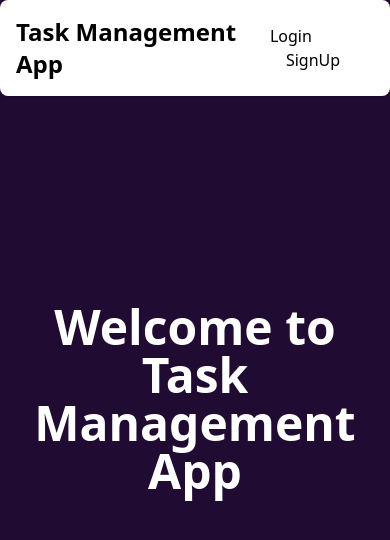
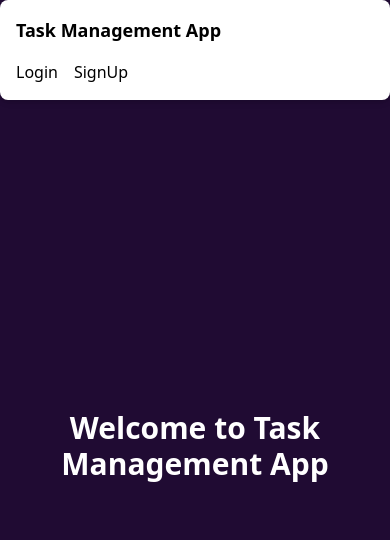
Before and after one commit to dshah-dev/Task-Management-App, a React app in the folder Frontend/: page / in a window 390 px wide. Shown: the top 540 px of the page. Built offline with nearby package versions, Linux system fonts and the light colour scheme; the HTML template or start-up script is replaced by a standard one.

Commit message:
responsive designe 01

```diff
--- a/Frontend/db.json
+++ b/Frontend/db.json
@@ -6,7 +6,7 @@
       "Name": "Dhaval",
       "priority": "low",
       "dueDate": "2026-01-07",
-      "status": "done"
+      "status": "todo"
     },
     {
       "id": "ce29",
@@ -38,7 +38,7 @@
       "Name": "by adding",
       "priority": "low",
       "dueDate": "2026-01-12",
-      "status": "todo"
+      "status": "done"
     },
     {
       "id": "8371",
--- a/Frontend/src/common/components/Input.jsx
+++ b/Frontend/src/common/components/Input.jsx
@@ -7,7 +7,7 @@ function Input({ variant = "primary", label, error, ...props }) {
       label: "text-black"
     },
     searchBar: {
-      input: "p-2 border rounded-lg w-full min-w-lg shadow-md",
+      input: "p-2 border rounded-lg w-full shadow-md",
     },
     auth: {
       input: "w-full bg-input-bg rounded-lg border-input-border border-[1.15px] px-4 py-2 text-white outline-none focus:border-gold focus:ring-0",
--- a/Frontend/src/common/components/Navbar.jsx
+++ b/Frontend/src/common/components/Navbar.jsx
@@ -5,7 +5,11 @@ import { removeuser } from "../../redux/authSlice";
 import Input from "./Input";
 import Button from "./Button";
 import user1 from "../../assets/image1.png";
-import { openLogin, openSignup , openProfile} from "../../redux/authStateManageSlice";
+import {
+  openLogin,
+  openSignup,
+  openProfile,
+} from "../../redux/authStateManageSlice";
 
 function Navbar({ searchTask, setSearchTask, onAddTaskClick }) {
   const { currentUser } = useSelector((state) => state.auth);
@@ -18,22 +22,22 @@ function Navbar({ searchTask, setSearchTask, onAddTaskClick }) {
   };
 
   return (
-    <header className="flex justify-between items-center mb-4 bg-white shadow-sm p-4 rounded-lg">
-      <Link to="/">
-        <h1 className="text-2xl font-bold text-black">Task Management App</h1>
-      </Link>
-
+    <header className="bg-white p-4 rounded-lg shadow-md mb-2">
+      <div className="flex flex-col gap-4 sm:flex-row sm:items-center sm:justify-between">
+          <h1 className="text-lg font-bold text-black md:text-2xl whitespace-nowrap">
+            Task Management App
+          </h1>
         {!currentUser ? (
           <>
             <div>
               <button
-              onClick={()=>dispatch(openLogin())}
+                onClick={() => dispatch(openLogin())}
                 className="text-black hover:text-purple-700 font-medium"
               >
                 Login
               </button>
               <button
-              onClick={()=>dispatch(openSignup())}
+                onClick={() => dispatch(openSignup())}
                 className="ml-4 text-black hover:text-purple-700 font-medium"
               >
                 SignUp
@@ -42,7 +46,7 @@ function Navbar({ searchTask, setSearchTask, onAddTaskClick }) {
           </>
         ) : (
           <>
-          <div className="flex-1 max-w-md mx-4">
+            <div className="w-full md:max-w-md ">
               <Input
                 type="text"
                 placeholder="Search tasks or names..."
@@ -51,18 +55,18 @@ function Navbar({ searchTask, setSearchTask, onAddTaskClick }) {
                 onChange={(e) => setSearchTask(e.target.value)}
               />
             </div>
-          <div className="flex gap-4">
+            <div className="flex items-center justify-between w-full sm:w-auto sm:justify-end gap-2">
+              <Button onClick={onAddTaskClick}>Add Task</Button>
               <button
-              onClick={()=>dispatch(openProfile())}
-              className=" h-auto w-25 cursor-pointer focus:outline-none rounded-full p-0.5 transition-all duration-300 hover:bg-purple-300"
+                onClick={() => dispatch(openProfile())}
+                className="h-auto w-25 cursor-pointer rounded-full p-0.5 "
               >
                 <img
                   src={user1}
                   alt="profile pic"
-                className="rounded-full border-2 border-purple-200 hover:border-purple-300 transition-colors"
+                  className="rounded-full border-2 border-light-purple hover:border-hover-purple"
                 />
               </button>
-            <Button onClick={onAddTaskClick}>Add Task</Button>
               <button
                 onClick={handleLogout}
                 className="border rounded-lg px-4 py-2 border-gray-200 shadow-sm hover:bg-red-50 hover:text-red-600 transition-all"
@@ -72,6 +76,7 @@ function Navbar({ searchTask, setSearchTask, onAddTaskClick }) {
             </div>
           </>
         )}
+      </div>
     </header>
   );
 }
--- a/Frontend/src/feature/board/Board.jsx
+++ b/Frontend/src/feature/board/Board.jsx
@@ -53,7 +53,7 @@ function Board() {
   const statuses = ["todo", "in-progress", "done"];
 
   return (
-    <div className="min-h-screen bg-gray-50 p-6">
+    <div className="min-h-screen bg-gray-50 p-5">
       <Navbar
         searchTask={searchTask}
         setSearchTask={setSearchTask}
--- a/Frontend/src/feature/dahsboard/components/dashboard.jsx
+++ b/Frontend/src/feature/dahsboard/components/dashboard.jsx
@@ -13,8 +13,8 @@ function Dashboard() {
     <div className="min-h-screen bg-theme">
       <Navbar />
 
-      <div className="flex flex-col items-center justify-center h-[70vh] text-center px-4">
-        <h1 className="text-5xl font-bold text-white mb-4">
+      <div className="flex flex-col items-center justify-center h-[80vh] text-center px-4 ">
+        <h1 className="sm:text-5xl text-3xl font-bold text-white">
           Welcome to Task Management App
         </h1>
       </div>
--- a/Frontend/src/feature/tasksCard/TaskCard.jsx
+++ b/Frontend/src/feature/tasksCard/TaskCard.jsx
@@ -10,20 +10,20 @@ export default function TaskCard({ task, onUpdate, onEdit, onDragStart , onDelet
 
   return (
     <div
-      className="bg-white p-4 rounded shadow border border-gray-200"
+      className="bg-white p-4 rounded shadow-sm border border-gray-200"
         draggable
         onDragStart={onDragStart}
     >
       <div className="flex justify-between items-start mb-2">
-        <h4 className="font-bold text-gray-800">{task.title}</h4>
-        <span className="text-[10px] bg-blue-100 text-blue-700 px-2 py-0.5 rounded uppercase font-bold">
+        <h4 className="font-semibold text-gray-800">{task.title}</h4>
+        <span className="text-[11px] bg-blue-100 text-blue-700 px-2 py-0.5 rounded uppercase font-bold">
           {task.priority}
         </span>
       </div>
-      <p className="text-xs text-gray-500 mb-4">
+      <p className="text-xs font-medium text-gray-600 mb-4">
         name: {task.Name} | Due Date: {task.dueDate}
       </p>
-      <div className="flex gap-2">
+      <div className="flex gap-2 flex-wrap items-center">
         {task.status !== "todo" && (
           <button
             onClick={() => moveTask("todo")}
```
Also changed, not shown: Frontend/src/index.css (+22 -0 lines). Lines whose indentation alone changed are shown as unchanged.
